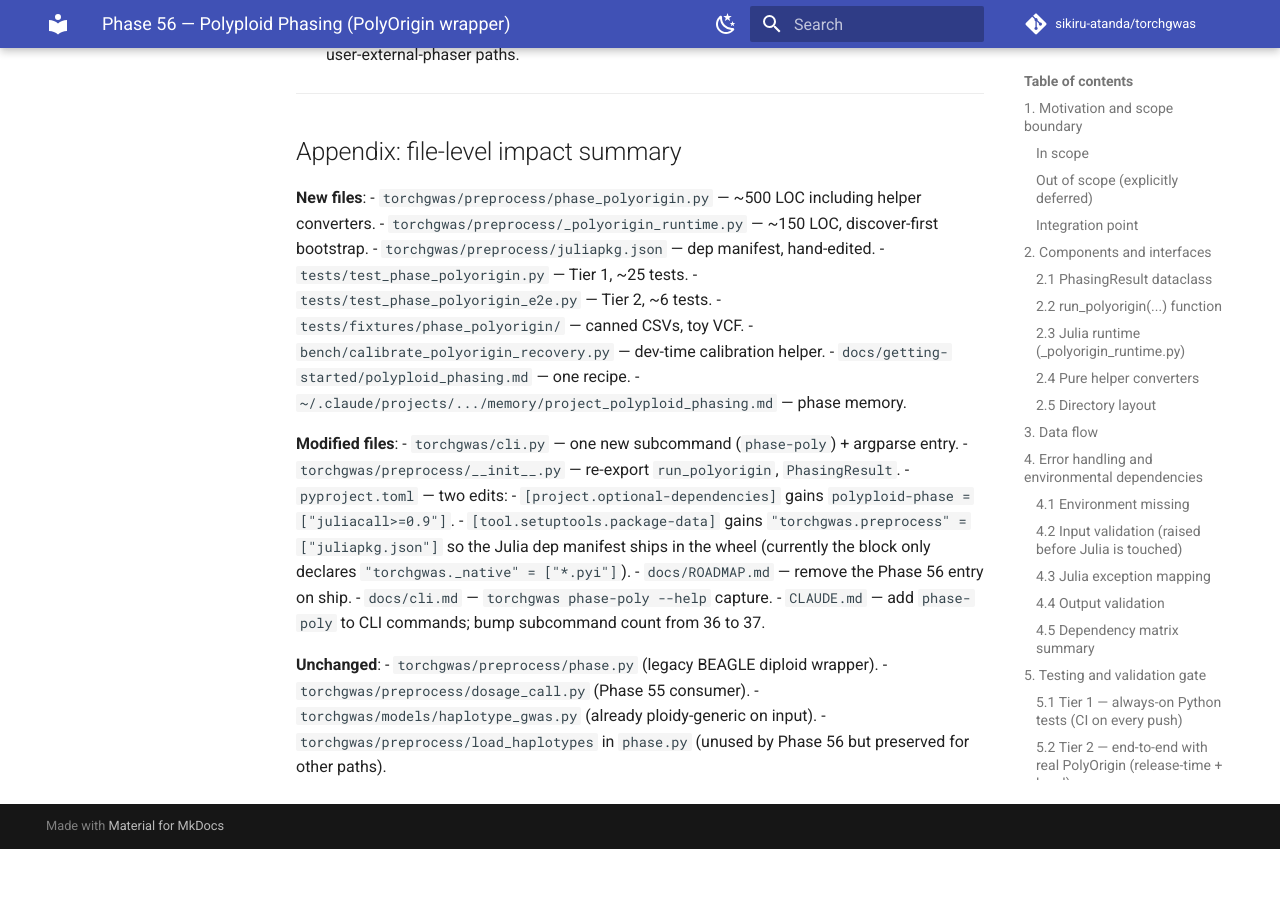
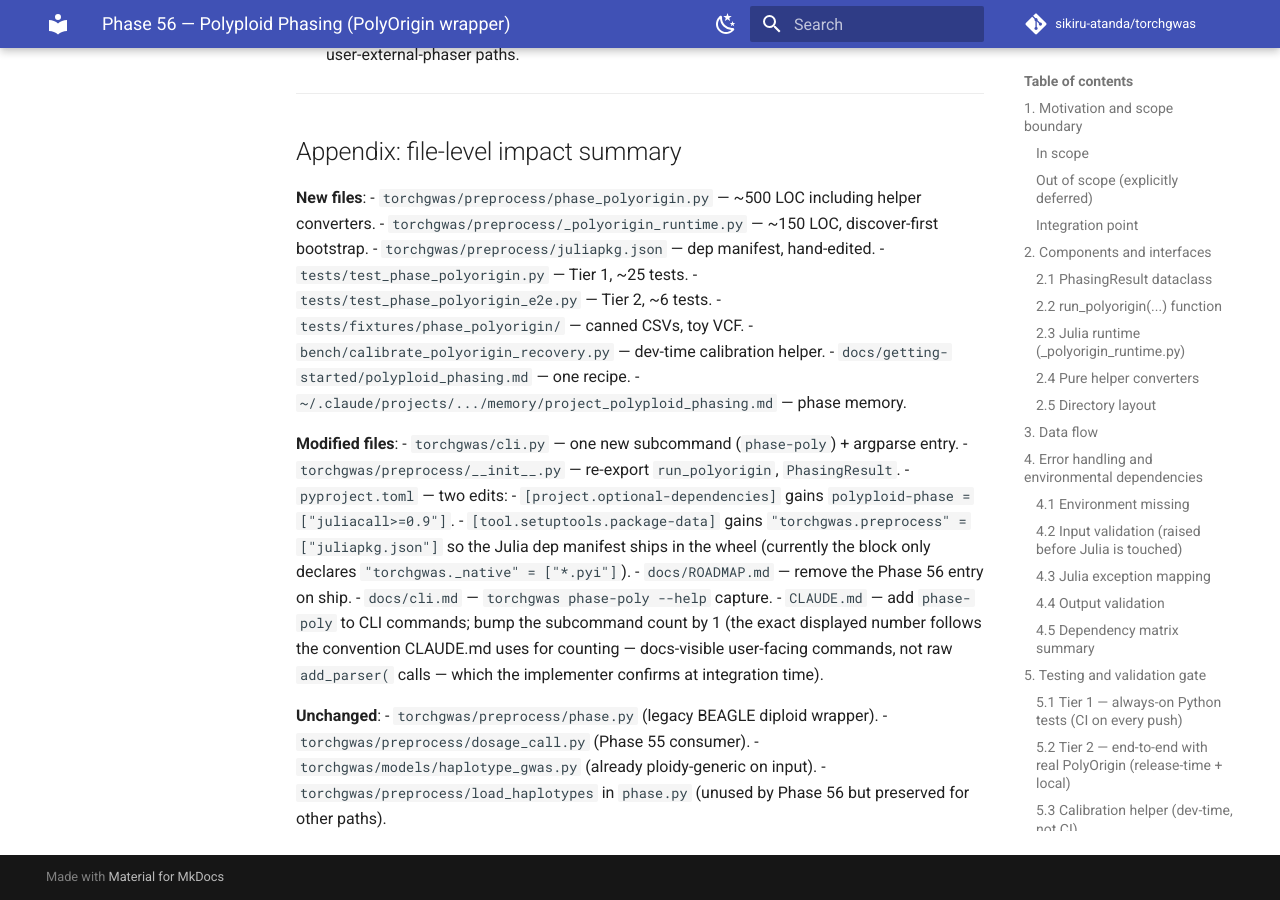
Before and after one commit to sikiru-atanda/torchgenomics, an MkDocs documentation site: the page built from docs/superpowers/specs/2026-04-23-phase-56-polyploid-phasing-design.md, in a window 1280 px wide and 900 px high, scrolled down 17557 px. Built offline with MkDocs 1.6.1 and Material for MkDocs 9.7.7, drawn with Linux system fonts in a browser that asks for light colours; comment, search, counter and statistics services are not loaded; before the commit the page ends 18406 px from its top, so only the background shows below that.

Commit message:
Phase 56: soften subcommand-count bump in spec appendix
Second self-review pass found the Appendix's "36 to 37" claim
contradicts the 40 add_parser calls visible in torchgwas/cli.py.
CLAUDE.md's "36 as of Phase 55" uses a different (docs-visible /
user-facing) counting rule, not raw subparsers. Drop the concrete
number from the spec and let the implementer reconcile the
convention when they update CLAUDE.md.

```diff
--- a/docs/superpowers/specs/2026-04-23-phase-56-polyploid-phasing-design.md
+++ b/docs/superpowers/specs/2026-04-23-phase-56-polyploid-phasing-design.md
@@ -572,7 +572,7 @@
   - `[tool.setuptools.package-data]` gains `"torchgwas.preprocess" = ["juliapkg.json"]` so the Julia dep manifest ships in the wheel (currently the block only declares `"torchgwas._native" = ["*.pyi"]`).
 - `docs/ROADMAP.md` — remove the Phase 56 entry on ship.
 - `docs/cli.md` — `torchgwas phase-poly --help` capture.
-- `CLAUDE.md` — add `phase-poly` to CLI commands; bump subcommand count from 36 to 37.
+- `CLAUDE.md` — add `phase-poly` to CLI commands; bump the subcommand count by 1 (the exact displayed number follows the convention CLAUDE.md uses for counting — docs-visible user-facing commands, not raw `add_parser(` calls — which the implementer confirms at integration time).
 
 **Unchanged**:
 - `torchgwas/preprocess/phase.py` (legacy BEAGLE diploid wrapper).
```
